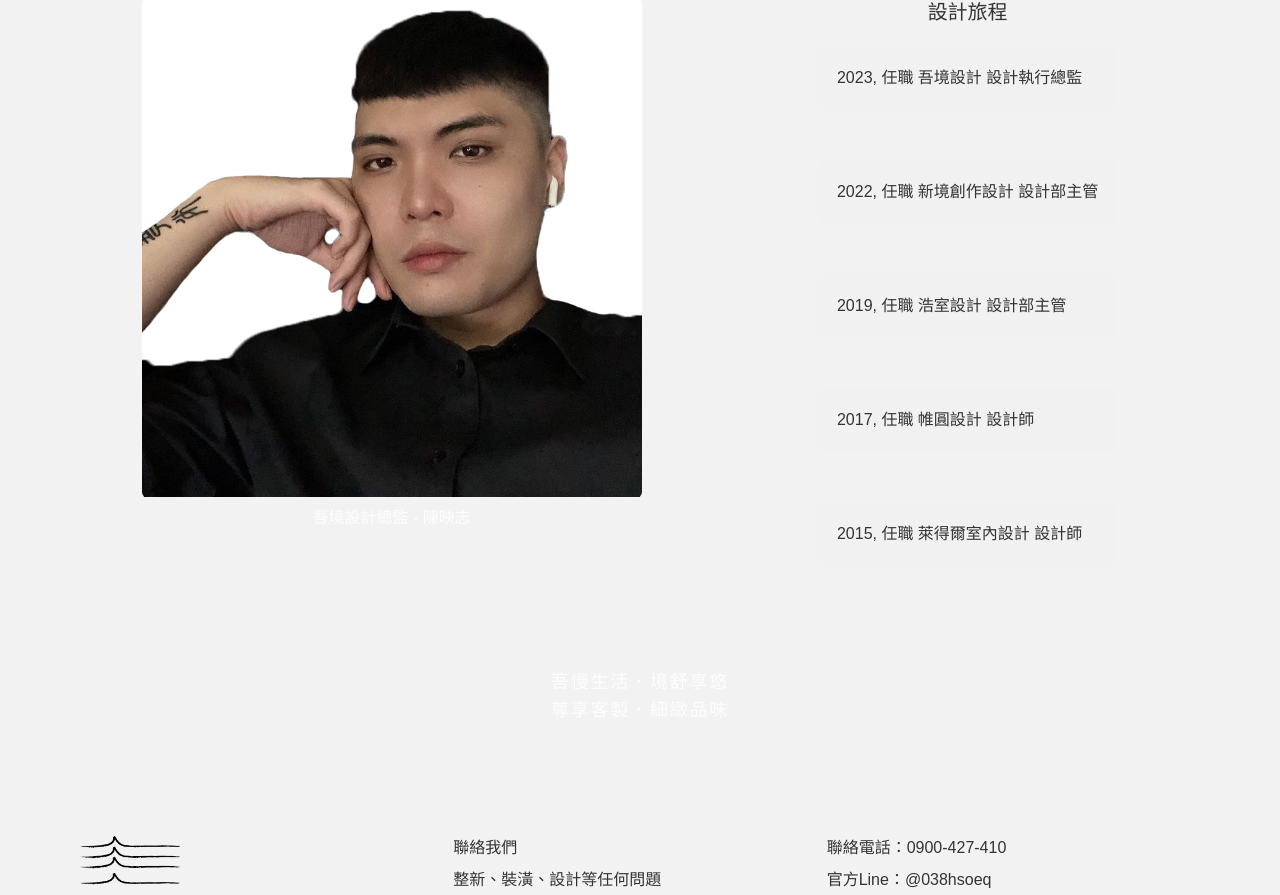
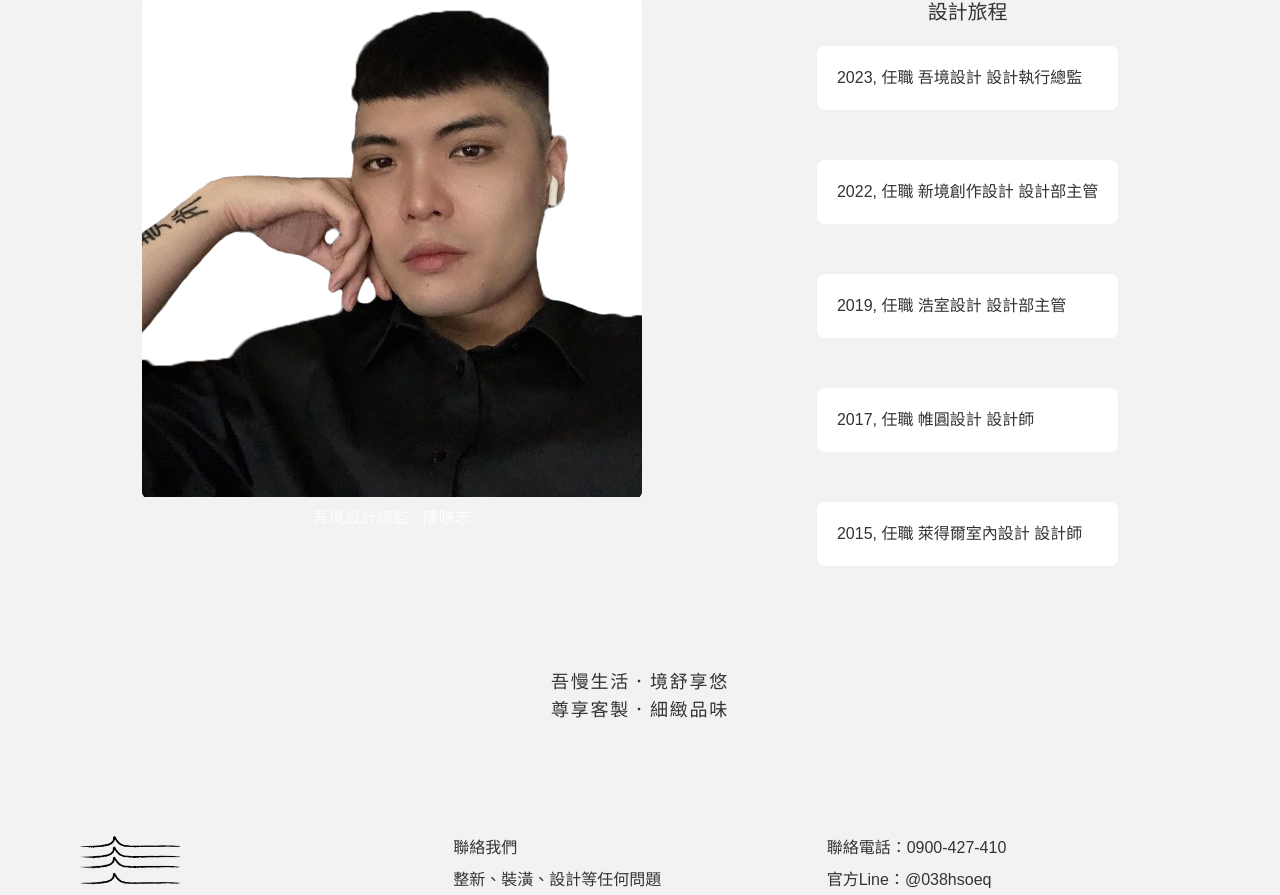
Before and after one commit to naluwan/nextjs_wrid_official_website, a Next.js app: page /about in a window 1280 px wide. Shown: the part 266-1161 px from the top of the page. Built offline with nearby package versions, Linux system fonts and the light colour scheme; a web font is replaced by a local one.

Commit message:
feat: update text color

```diff
--- a/app/(routes)/about/page.tsx
+++ b/app/(routes)/about/page.tsx
@@ -64,7 +64,7 @@
                   data-aos-delay={delay}
                   data-aos-once
                 >
-                  <div className='flex-1 rounded-[8px] bg-[#f1f1f1] p-[20px]'>
+                  <div className='flex-1 rounded-[8px] bg-[#fff] p-[20px]'>
                     <p className='text-sm md:text-base'>
                       {item.title}, {item.cardTitle}
                     </p>
@@ -77,7 +77,7 @@
       </div>
 
       <div
-        className='flex h-full w-full flex-col items-center justify-start pt-0 text-center text-[#fdfdfd]'
+        className='flex h-full w-full flex-col items-center justify-start pt-0 text-center text-[#333]'
         data-aos='fade-up'
         data-aos-duration='1000'
         data-aos-delay='600'
--- a/app/(routes)/process/page.tsx
+++ b/app/(routes)/process/page.tsx
@@ -73,7 +73,7 @@
         ))}
       </div>
       <div className='item-center flex justify-center pt-6'>
-        <div className='grid grid-cols-1 text-gray-200 max-md:gap-y-4 md:grid-cols-2 md:gap-x-4 md:text-black'>
+        <div className='grid grid-cols-1 text-[#333] max-md:gap-y-4 md:grid-cols-2 md:gap-x-4'>
           <div className='text-sm'>
             <ul className='list-inside list-none md:list-disc'>
               <li>客變服務 - 3000元/坪</li>
```
